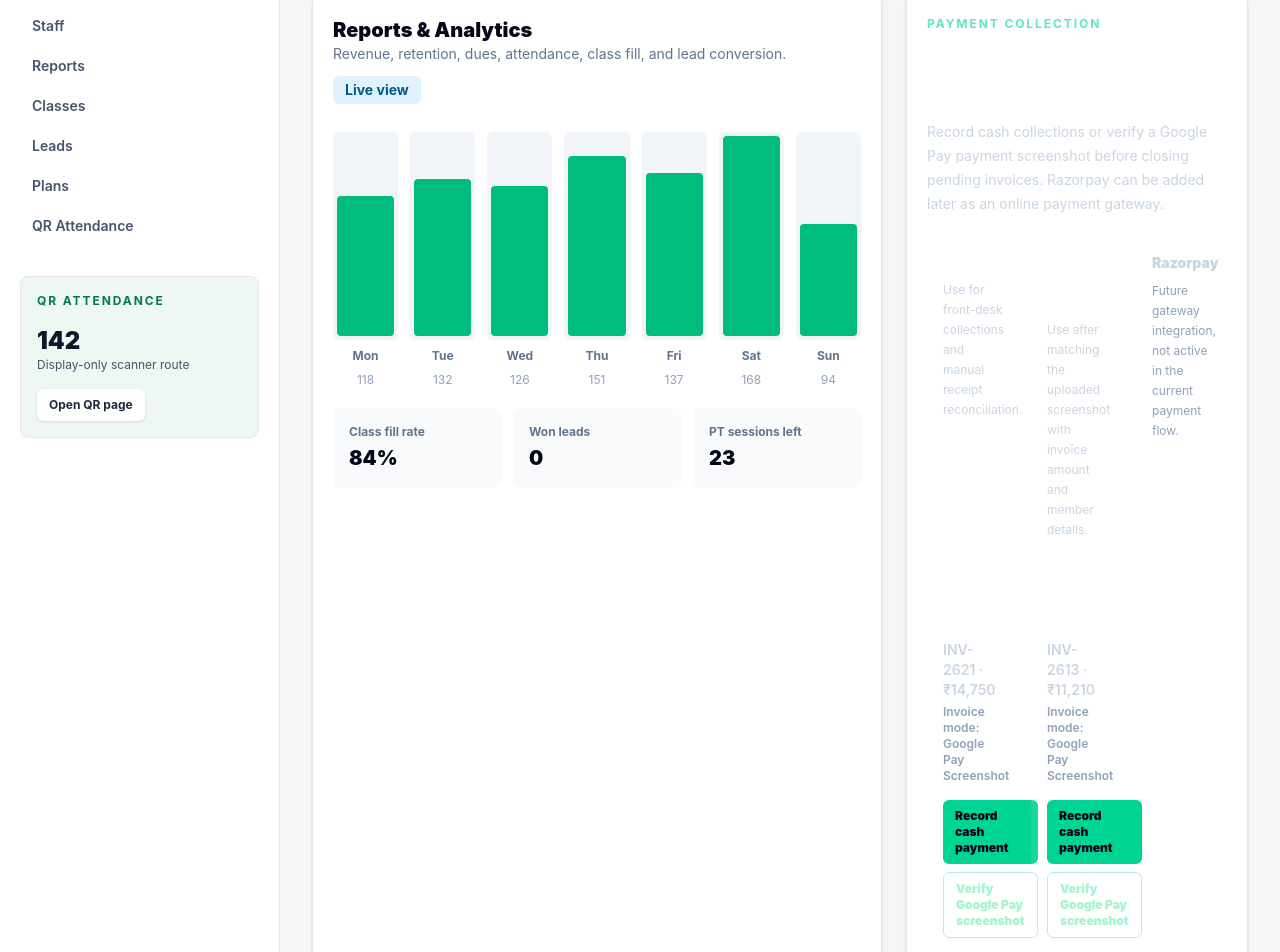
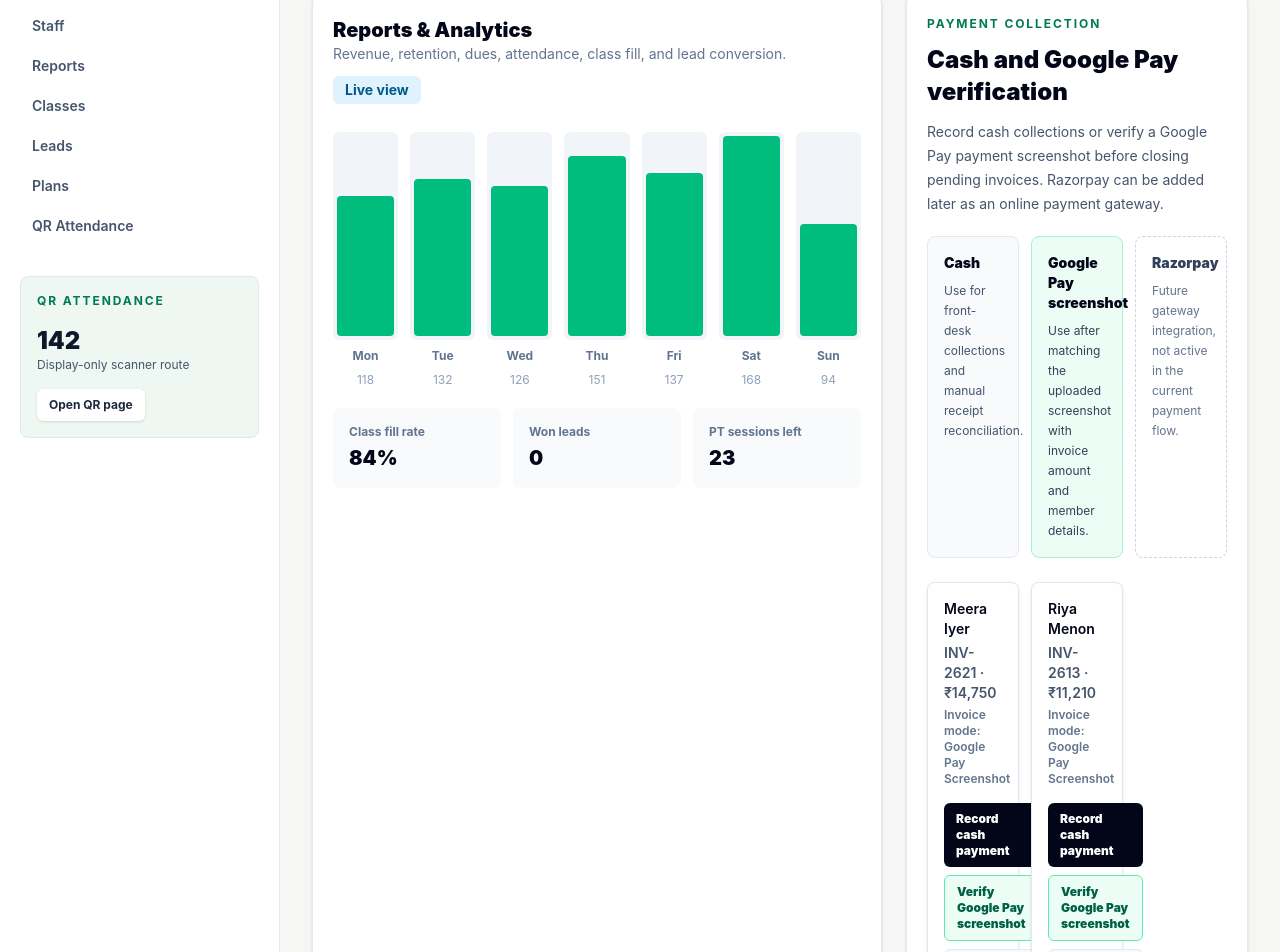
Before and after one commit to sahilkashyap64/gym-management, a Next.js app: page / in a window 1280 px wide. Shown: the part 320-1272 px from the top of the page. Built offline with nearby package versions, Linux system fonts and the light colour scheme.

Commit message:
Improve payment section contrast

```diff
--- a/app/admin-panel.tsx
+++ b/app/admin-panel.tsx
@@ -508,42 +508,42 @@ export default function AdminPanel({
   );
 
   const paymentsModule = (
-    <ModuleCard className="bg-slate-950 text-white">
-      <p className="text-xs font-bold uppercase tracking-[0.16em] text-emerald-300">Payment Collection</p>
-      <h2 className="mt-3 text-2xl font-black">Cash and Google Pay verification</h2>
-      <p className="mt-3 max-w-2xl text-sm leading-6 text-slate-300">
+    <ModuleCard>
+      <p className="text-xs font-bold uppercase tracking-[0.16em] text-emerald-700">Payment Collection</p>
+      <h2 className="mt-3 text-2xl font-black text-slate-950">Cash and Google Pay verification</h2>
+      <p className="mt-3 max-w-2xl text-sm leading-6 text-slate-600">
         Record cash collections or verify a Google Pay payment screenshot before closing pending invoices. Razorpay can be added later as an online payment gateway.
       </p>
       <div className="mt-5 grid gap-3 md:grid-cols-3">
-        <div className="rounded-lg bg-white/10 p-4">
-          <p className="text-sm font-black text-white">Cash</p>
-          <p className="mt-2 text-xs leading-5 text-slate-300">Use for front-desk collections and manual receipt reconciliation.</p>
+        <div className="rounded-lg border border-slate-200 bg-slate-50 p-4">
+          <p className="text-sm font-black text-slate-950">Cash</p>
+          <p className="mt-2 text-xs leading-5 text-slate-600">Use for front-desk collections and manual receipt reconciliation.</p>
         </div>
-        <div className="rounded-lg bg-white/10 p-4">
-          <p className="text-sm font-black text-white">Google Pay screenshot</p>
-          <p className="mt-2 text-xs leading-5 text-slate-300">Use after matching the uploaded screenshot with invoice amount and member details.</p>
+        <div className="rounded-lg border border-emerald-200 bg-emerald-50 p-4">
+          <p className="text-sm font-black text-slate-950">Google Pay screenshot</p>
+          <p className="mt-2 text-xs leading-5 text-slate-700">Use after matching the uploaded screenshot with invoice amount and member details.</p>
         </div>
-        <div className="rounded-lg border border-dashed border-white/25 p-4">
-          <p className="text-sm font-black text-slate-300">Razorpay</p>
-          <p className="mt-2 text-xs leading-5 text-slate-400">Future gateway integration, not active in the current payment flow.</p>
+        <div className="rounded-lg border border-dashed border-slate-300 bg-white p-4">
+          <p className="text-sm font-black text-slate-700">Razorpay</p>
+          <p className="mt-2 text-xs leading-5 text-slate-500">Future gateway integration, not active in the current payment flow.</p>
         </div>
       </div>
       <div className="mt-6 grid gap-3 md:grid-cols-2 xl:grid-cols-3">
         {snapshot.invoices
           .filter((invoice) => invoice.status !== "paid")
           .map((invoice) => (
-            <div className="rounded-md bg-white/10 p-4 text-sm font-semibold" key={invoice.id}>
-              <span className="block text-white">{invoice.member}</span>
-              <span className="mt-1 block text-slate-300">{invoice.id} · {formatCurrency(invoice.amount + invoice.gst)}</span>
-              <span className="mt-1 block text-xs text-slate-400">Invoice mode: {invoice.paymentMode}</span>
+            <div className="rounded-lg border border-slate-200 bg-white p-4 text-sm font-semibold shadow-sm" key={invoice.id}>
+              <span className="block text-slate-950">{invoice.member}</span>
+              <span className="mt-1 block text-slate-600">{invoice.id} · {formatCurrency(invoice.amount + invoice.gst)}</span>
+              <span className="mt-1 block text-xs text-slate-500">Invoice mode: {invoice.paymentMode}</span>
               <div className="mt-4 grid gap-2">
-                <button className="rounded-md bg-emerald-400 px-3 py-2 text-left text-xs font-black text-slate-950 transition hover:bg-emerald-300" onClick={() => markInvoicePaid(invoice.id)} type="button">
+                <button className="rounded-md bg-slate-950 px-3 py-2 text-left text-xs font-black text-white transition hover:bg-slate-800" onClick={() => markInvoicePaid(invoice.id)} type="button">
                   Record cash payment
                 </button>
-                <button className="rounded-md border border-emerald-300/50 px-3 py-2 text-left text-xs font-black text-emerald-200 transition hover:bg-white/10" onClick={() => markInvoicePaid(invoice.id)} type="button">
+                <button className="rounded-md border border-emerald-300 bg-emerald-50 px-3 py-2 text-left text-xs font-black text-emerald-800 transition hover:bg-emerald-100" onClick={() => markInvoicePaid(invoice.id)} type="button">
                   Verify Google Pay screenshot
                 </button>
-                <button className="rounded-md border border-white/15 px-3 py-2 text-left text-xs font-black text-slate-500" disabled type="button">
+                <button className="rounded-md border border-slate-200 bg-slate-50 px-3 py-2 text-left text-xs font-black text-slate-400" disabled type="button">
                   Razorpay coming soon
                 </button>
               </div>
```
